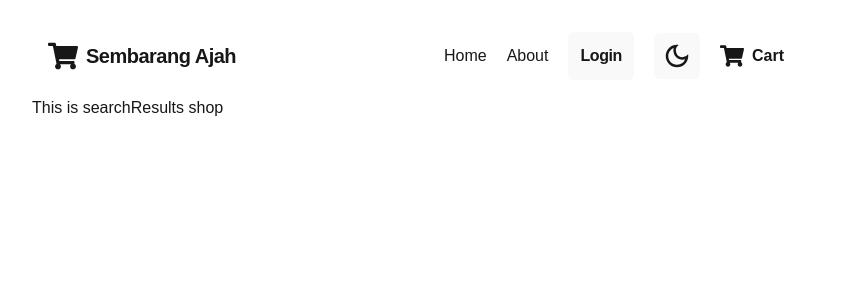
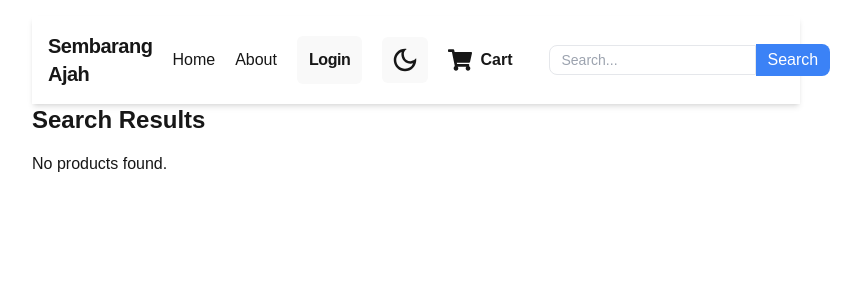
Before and after one commit to its-if-pweb-g/g02-fp-fullstack-web-application-sembarang-ajah, a Next.js app: page /searchResults in a window 1280 px wide. Shown: the top 300 px of the page, without its empty margins (224-1085 px from the left). Built offline with nearby package versions, Linux system fonts and the light colour scheme.

Commit message:
feature search

```diff
--- a/src/components/Header.tsx
+++ b/src/components/Header.tsx
@@ -1,20 +1,35 @@
-import React from 'react';
+import React, { useState } from 'react';
 import Link from 'next/link';
+import { FaShoppingCart, FaBars, FaTimes } from 'react-icons/fa';
 import ToggleTheme from './ToggleTheme';
-// import '@/app/globals.css';
-
-// icons and css
-import { FaShoppingCart } from "react-icons/fa";
-import '@/app/styles/extras.css';
+import { useRouter } from 'next/router';
 
 const Header: React.FC = () => {
+  const [isMobileMenuOpen, setIsMobileMenuOpen] = useState(false);
+  const [searchTerm, setSearchTerm] = useState('');
+  const router = useRouter();
+
+  const toggleMobileMenu = () => {
+    setIsMobileMenuOpen(!isMobileMenuOpen);
+  };
+
+  const handleSearch = (event: React.ChangeEvent<HTMLInputElement>) => {
+    setSearchTerm(event.target.value);
+  };
+
+  const handleSearchSubmit = (event: React.FormEvent) => {
+    event.preventDefault();
+    if (searchTerm.trim()) {
+      router.push(`/searchResults?query=${searchTerm}`);
+    }
+  };
+
   return (
-    <header className="p-4 flex justify-between items-center">
-      <Link href="/" className="flex flex-row items-center gap-2">
-        <FaShoppingCart size={30} />
+    <header className="p-4 flex justify-between items-center shadow-md">
+      <Link href="/">
         <h1 className="m-0 text-xl font-semibold tracking-tight">Sembarang Ajah</h1>
       </Link>
-      <nav>
+      <nav className="hidden md:flex items-center gap-4">
         <ul className="list-none flex m-0 p-0 items-center">
           <li className="ml-5"><a href="#home" className="no-underline">Home</a></li>
           <li className="ml-5"><a href="#about" className="no-underline">About</a></li>
@@ -24,7 +39,6 @@ const Header: React.FC = () => {
             </Link>
           </li>
           <li className="ml-5"><ToggleTheme /></li>
-          {/* Adding a second shopping cart icon for the cart link */}
           <li className="ml-5">
             <Link href="/cart" className="flex items-center gap-2 hover:text-indigo-600 transition-all">
               <FaShoppingCart size={24} />
@@ -32,7 +46,68 @@ const Header: React.FC = () => {
             </Link>
           </li>
         </ul>
+        {/* Search Feature */}
+        <form className="flex items-center ml-5" onSubmit={handleSearchSubmit}>
+          <input
+            type="text"
+            className="border rounded-l-lg px-3 py-1 text-sm"
+            placeholder="Search..."
+            value={searchTerm}
+            onChange={handleSearch}
+          />
+          <button
+            type="submit"
+            className="bg-blue-500 text-white px-3 py-1 rounded-r-lg hover:bg-blue-600"
+          >
+            Search
+          </button>
+        </form>
       </nav>
+      <div className="md:hidden">
+        <button onClick={toggleMobileMenu} className="focus:outline-none">
+          {isMobileMenuOpen ? <FaTimes size={24} /> : <FaBars size={24} />}
+        </button>
+      </div>
+      {isMobileMenuOpen && (
+        <nav className="absolute top-16 left-0 w-full bg-background shadow-md md:hidden">
+          <ul className="list-none flex flex-col m-0 p-4 items-center">
+            <li className="mb-4"><a href="#home" className="no-underline">Home</a></li>
+            <li className="mb-4"><a href="#about" className="no-underline">About</a></li>
+            <li className="mb-4 bg-background-card2 hover:bg-zinc-500 transition-colors p-2 text-center rounded-md w-full">
+              <Link href="/login" className="font-semibold tracking-tight w-full">
+                Login
+              </Link>
+            </li>
+            <li className="mb-4 w-full flex justify-center items-center">
+              <Link href="/cart" className="flex gap-2 items-center hover:text-indigo-600 transition-all w-full justify-center">
+                <FaShoppingCart size={24} />
+                <span className="font-semibold">Cart</span>
+              </Link>
+            </li>
+            <li className="mb-4 flex flex-row">
+              <ToggleTheme />
+            </li>
+            {/* Mobile Search Feature */}
+            <li className="mb-4 w-full">
+              <form className="flex items-center" onSubmit={handleSearchSubmit}>
+                <input
+                  type="text"
+                  className="border rounded-l-lg px-3 py-1 w-full text-black placeholder-grey"
+                  placeholder="Search Products"
+                  value={searchTerm}
+                  onChange={handleSearch}
+                />
+                <button
+                  type="submit"
+                  className="bg-blue-500 text-white px-3 py-1 rounded-r-lg hover:bg-blue-600"
+                >
+                  Search
+                </button>
+              </form>
+            </li>
+          </ul>
+        </nav>
+      )}
     </header>
   );
 };
--- /dev/null
+++ b/src/pages/searchResults.tsx
@@ -0,0 +1,87 @@
+import { useRouter } from 'next/router';
+import { useEffect, useState } from 'react';
+import Image from 'next/image';
+import { useCart } from '@/lib/CartContext';
+import { fetchProductData, Product } from '@/lib/fetchProductData';
+
+const SearchResults: React.FC = () => {
+  const router = useRouter();
+  const { query } = router.query;
+  const { addToCart } = useCart();
+
+  const [products, setProducts] = useState<Product[]>([]);
+  const [isClient, setIsClient] = useState(false);
+  const [loading, setLoading] = useState(true);
+
+  // Ensure it's client-side rendering
+  useEffect(() => {
+    setIsClient(true);
+  }, []);
+
+  useEffect(() => {
+    if (query) {
+      const queryString = Array.isArray(query) ? query[0] : query; // Ensure handle arrays from the query parameter
+      const filteredProducts = fetchProductData().filter((product) =>
+        product.product.toLowerCase().includes(queryString.toLowerCase())
+      );
+      setProducts(filteredProducts);
+      setLoading(false);
+    } else {
+      setProducts([]);
+      setLoading(false);
+    }
+  }, [query]);
+
+  const handleAddToCart = (product: Product) => {
+    const priceNumber = parseFloat(product.price.replace('Rp. ', '').replace(/\./g, '').trim());
+
+    const item = {
+      name: product.product,
+      price: priceNumber,
+      quantity: 1,
+      image: product.image,
+      description: product.description,
+    };
+
+    addToCart(item);
+  };
+
+  if (!isClient || loading) {
+    return <p>Loading...</p>;
+  }
+
+  return (
+    <section>
+      <h1 className="text-2xl font-semibold mb-4">Search Results</h1>
+
+      {products.length > 0 ? (
+        <div className="grid grid-cols-3 gap-6">
+          {products.map((product) => (
+            <div key={product.product} className="border p-4 rounded-lg">
+              <Image
+                src={product.image}
+                alt={product.product}
+                width={300}
+                height={300}
+                className="object-cover"
+              />
+              <h2 className="text-xl font-bold mt-3">{product.product}</h2>
+              <p className="text-lg text-gray-700">{product.description}</p>
+              <p className="text-2xl font-semibold mt-3">Rp. {product.price.replace(/\./g, ',')}</p>
+              <button
+                className="bg-blue-500 hover:bg-blue-700 text-white font-bold py-2 px-4 mt-4 rounded"
+                onClick={() => handleAddToCart(product)}
+              >
+                Add to Cart
+              </button>
+            </div>
+          ))}
+        </div>
+      ) : (
+        <p>No products found.</p>
+      )}
+    </section>
+  );
+};
+
+export default SearchResults;
```
Also changed, not shown: 1 other file (tests, documents, lock files or other folders).
